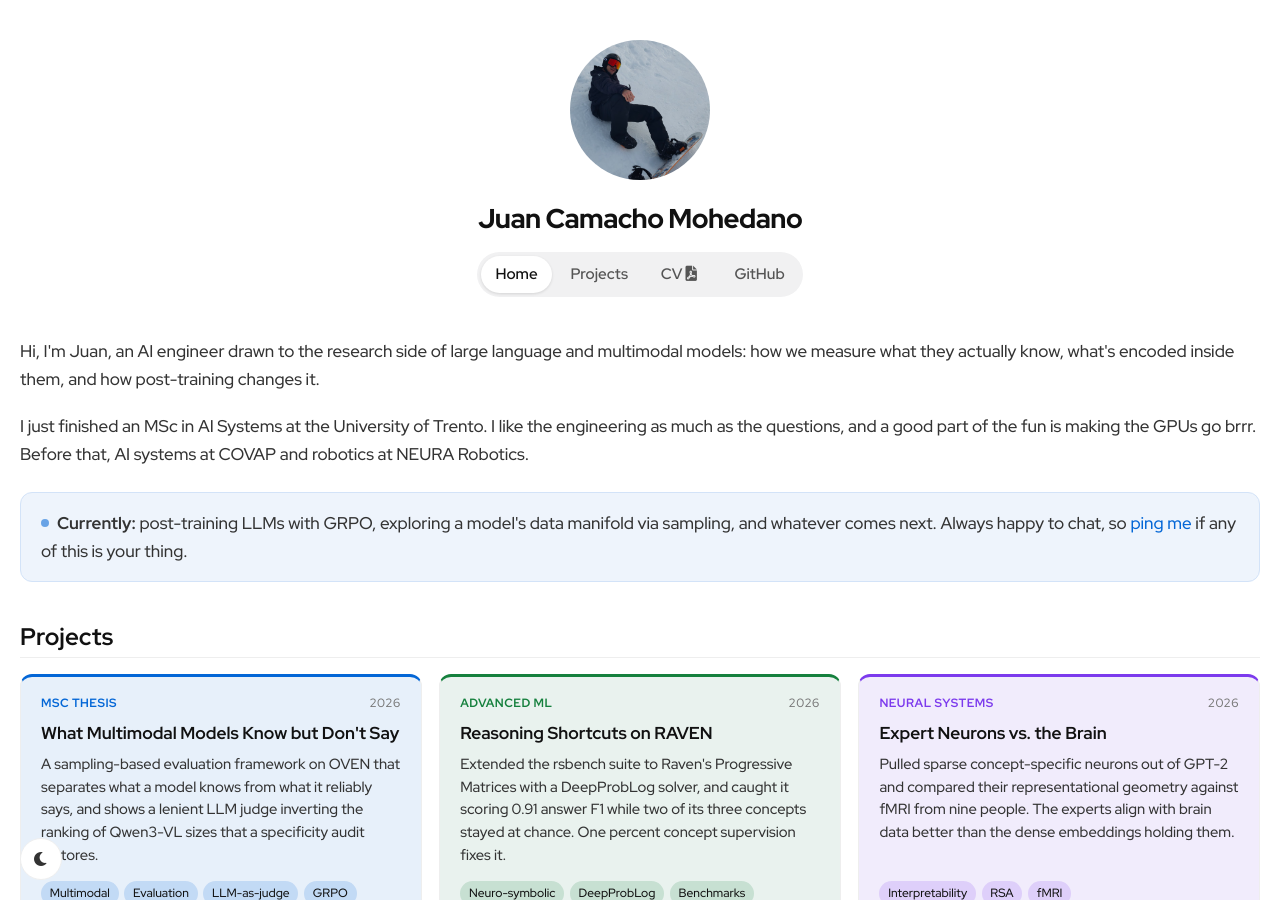
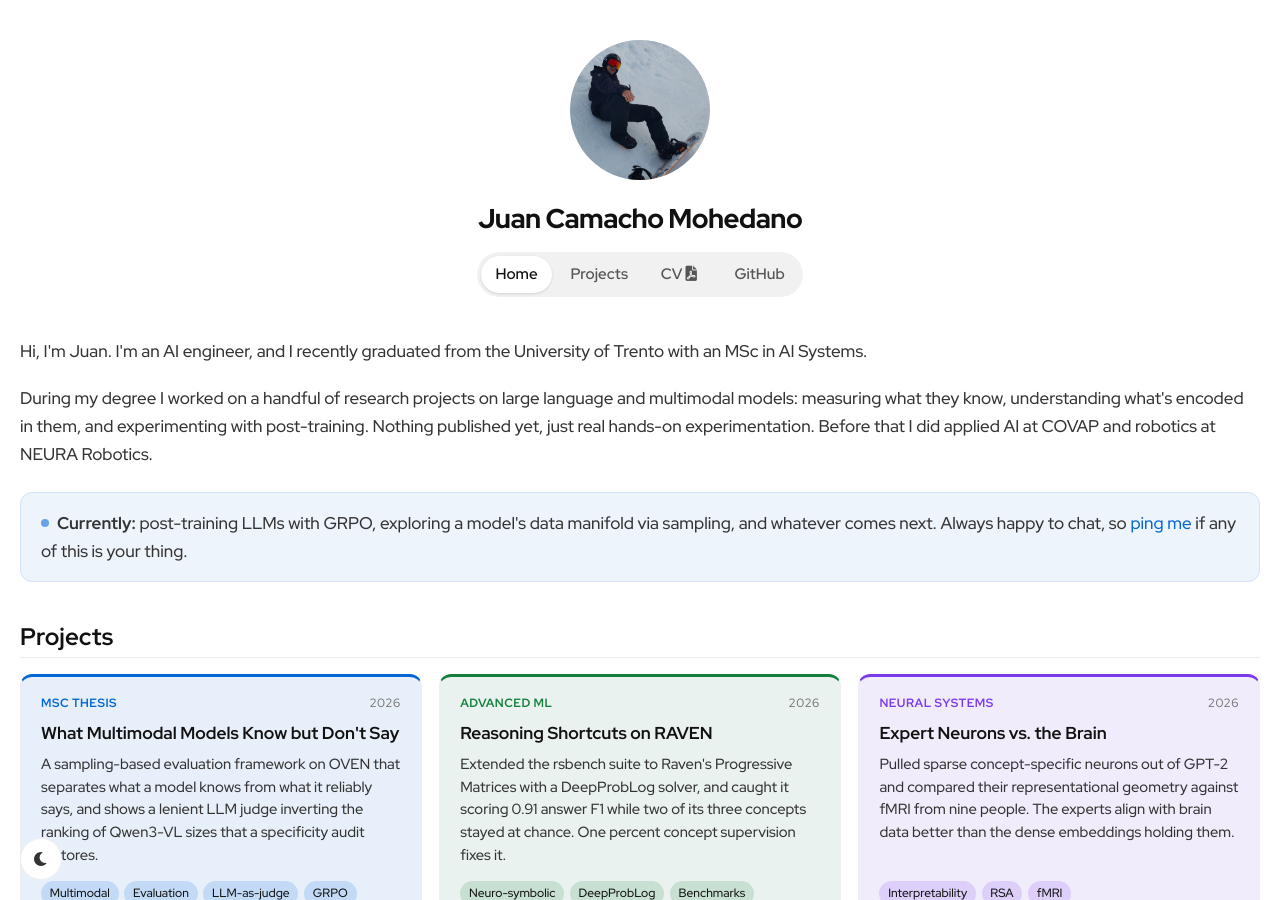
Before and after one commit to jucamohedano/jucamohedano.github.io, a Jekyll site: the page built from index.md, in a window 1280 px wide and 900 px high. Built offline with Jekyll 4.4.1, drawn with Linux system fonts in a browser that asks for light colours.

Commit message:
Rewrite homepage intro plainer and more grounded
Co-Authored-By: Claude Fable 5 <noreply@anthropic.com>

```diff
--- a/index.md
+++ b/index.md
@@ -4,14 +4,15 @@ layout: default
 
 <section class="bio">
     <p>
-        Hi, I'm Juan, an AI engineer drawn to the research side of large language
-        and multimodal models: how we measure what they actually know, what's
-        encoded inside them, and how post-training changes it.
+        Hi, I'm Juan. I'm an AI engineer, and I recently graduated from the
+        University of Trento with an MSc in AI Systems.
     </p>
     <p>
-        I just finished an MSc in AI Systems at the University of Trento. I like the
-        engineering as much as the questions, and a good part of the fun is making
-        the GPUs go brrr. Before that, AI systems at COVAP and robotics at NEURA Robotics.
+        During my degree I worked on a handful of research projects on large
+        language and multimodal models: measuring what they know, understanding
+        what's encoded in them, and experimenting with post-training. Nothing
+        published yet, just real hands-on experimentation. Before that I did
+        applied AI at COVAP and robotics at NEURA Robotics.
     </p>
     <div class="now-box">
         <p><span class="pulse-dot" aria-hidden="true"></span><strong>Currently:</strong> post-training LLMs with GRPO, exploring a model's data manifold via sampling, and whatever comes next. Always happy to chat, so <a href="mailto:{{ site.email }}">ping me</a> if any of this is your thing.</p>
```
